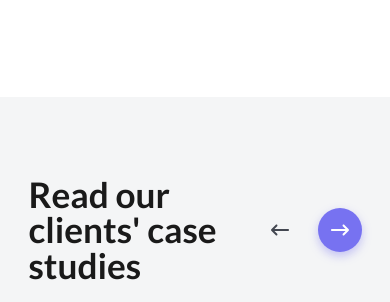
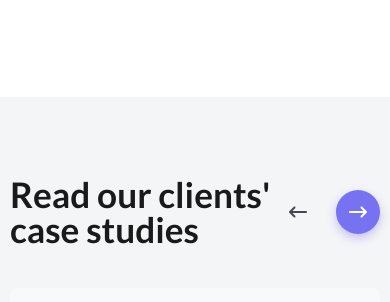
Before and after one commit to skylxxrd/shabbat-cult-and-swaga, a website built with Vite: page index.html in a window 390 px wide. Shown: the part 4880-5182 px from the top of the page. Built offline with nearby package versions, Linux system fonts and the light colour scheme; files whose address does not match are found by name.

Commit message:
Fix moblie version

```diff
--- a/src/index.css
+++ b/src/index.css
@@ -1043,7 +1043,11 @@ p.hero__text {
   flex-direction: column;
   align-items: center;
 }
-
+@media(max-width: 600px){
+  .cases{
+    padding: 80px 10px;
+  }
+}
 .case-card:hover {
   box-shadow: 0 4px 4px -4px rgb(30 33 44 / 5%);
 }
```
